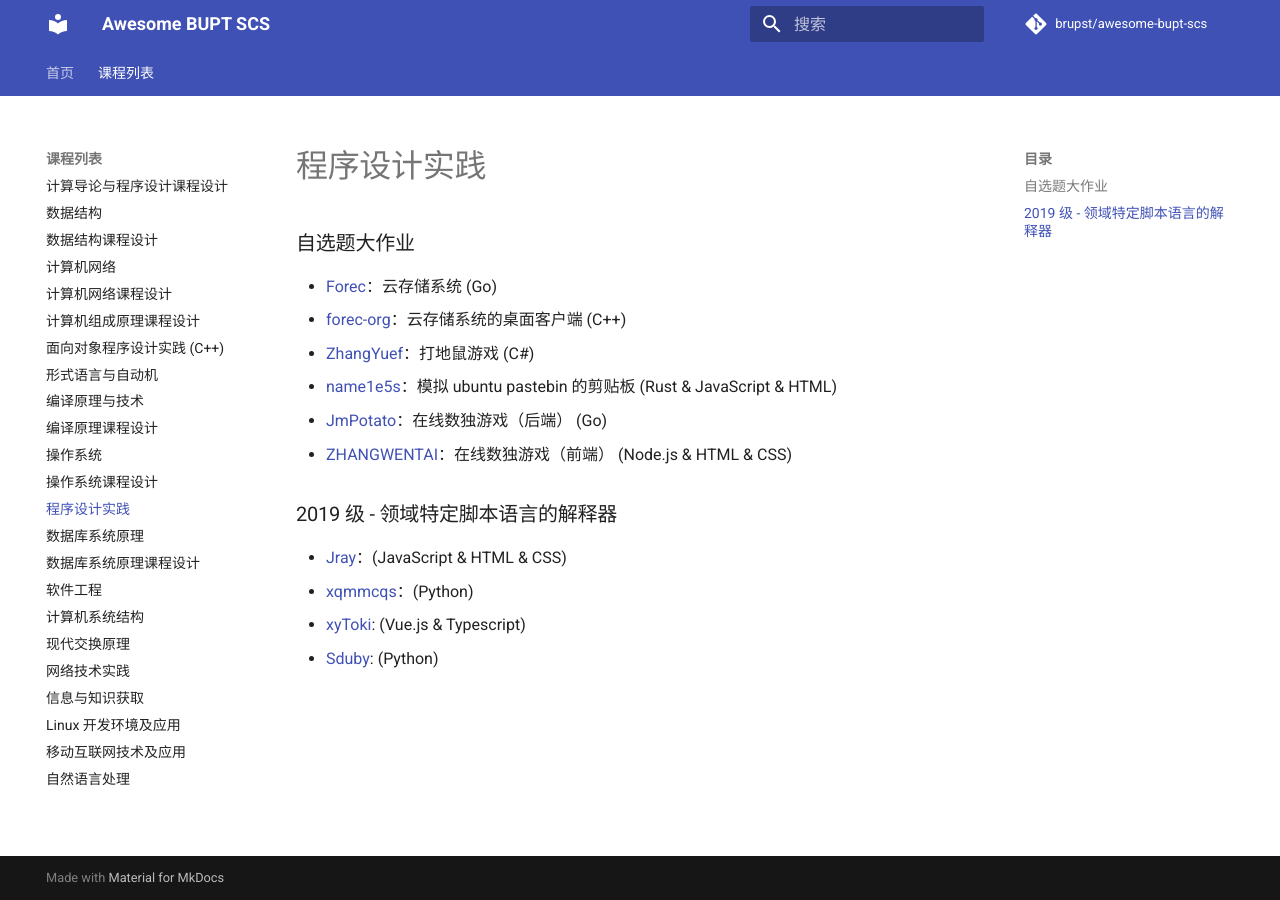
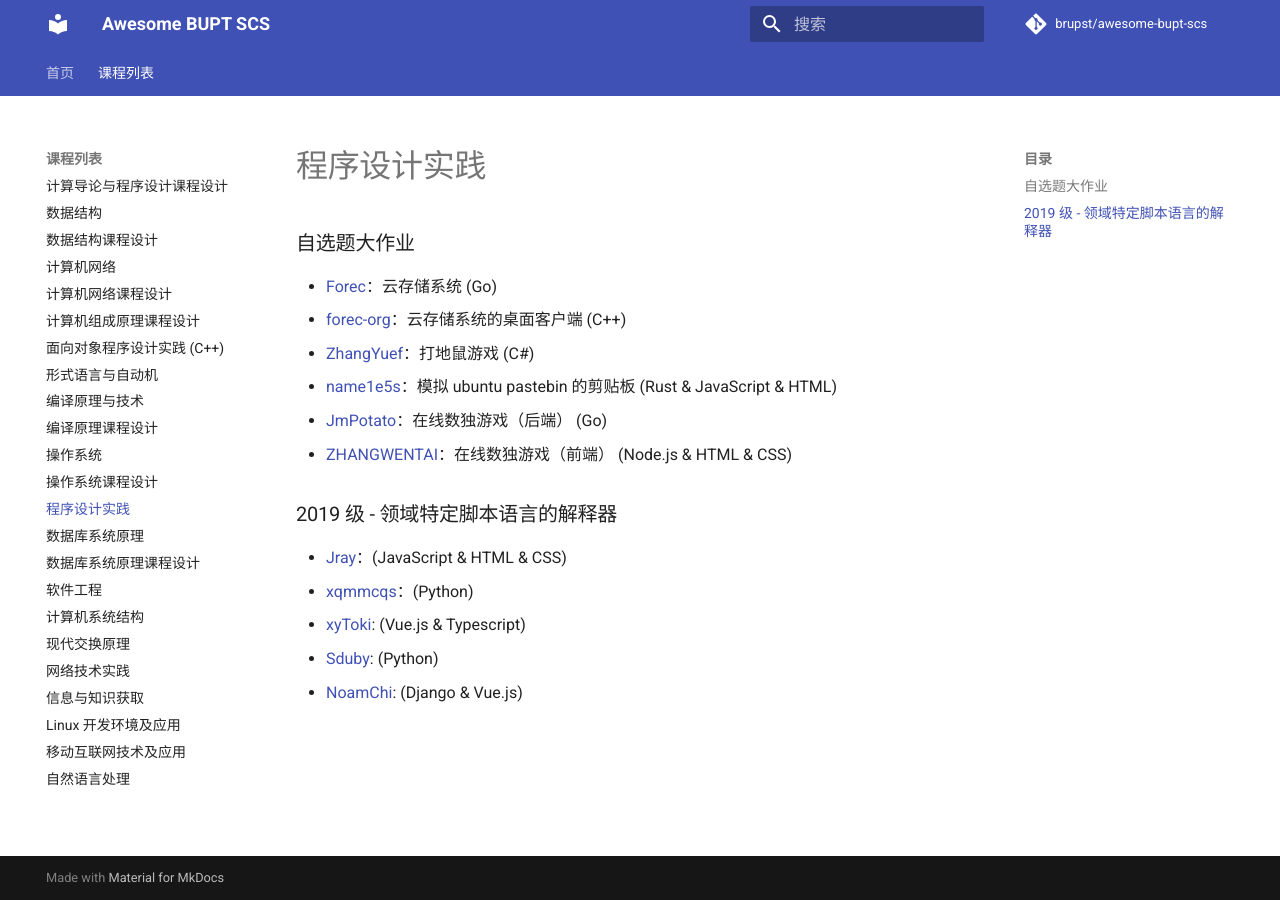
Before and after one commit to brupst/awesome-bupt-scs, an MkDocs documentation site: the page built from projects/Program-Practice.md, in a window 1280 px wide. Built offline with MkDocs 1.6.1 and Material for MkDocs 9.7.7, drawn with Linux system fonts in a browser that asks for light colours; comment, search, counter and statistics services are not loaded.

Commit message:
📃 docs(grade3_program-practice): Add NoamChi's work (#60)

```diff
--- a/projects/Program-Practice.md
+++ b/projects/Program-Practice.md
@@ -16,3 +16,4 @@
 * [xqmmcqs](https://github.com/xqmmcqs/robot-DSL)：(Python)
 * [xyToki](https://github.com/tokiInBUPT/talkbot): (Vue.js & Typescript)
 * [Sduby](https://github.com/Sduby22/PP_hw): (Python)
+* [NoamChi](https://github.com/PopChicken/lab.dsl-chatbot): (Django & Vue.js)
```
